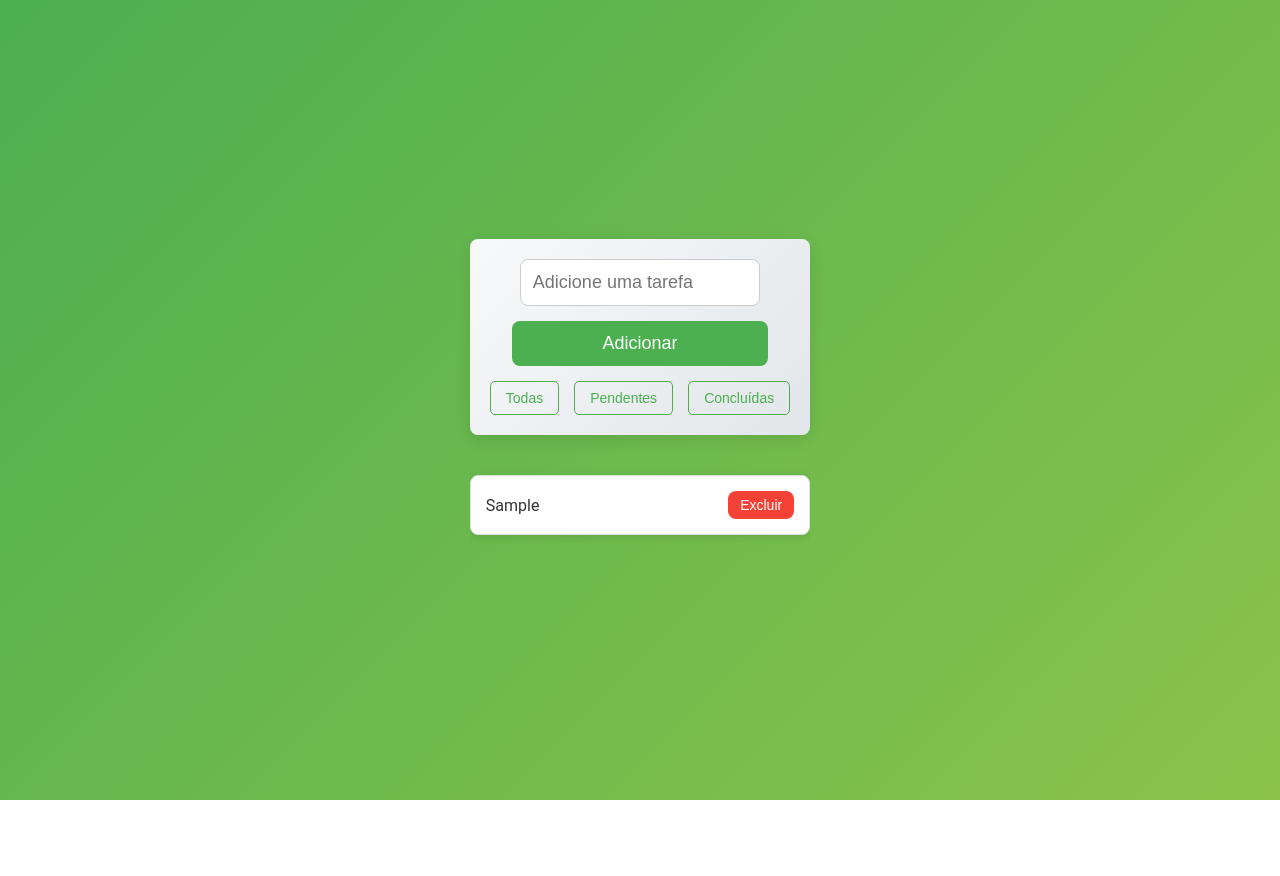
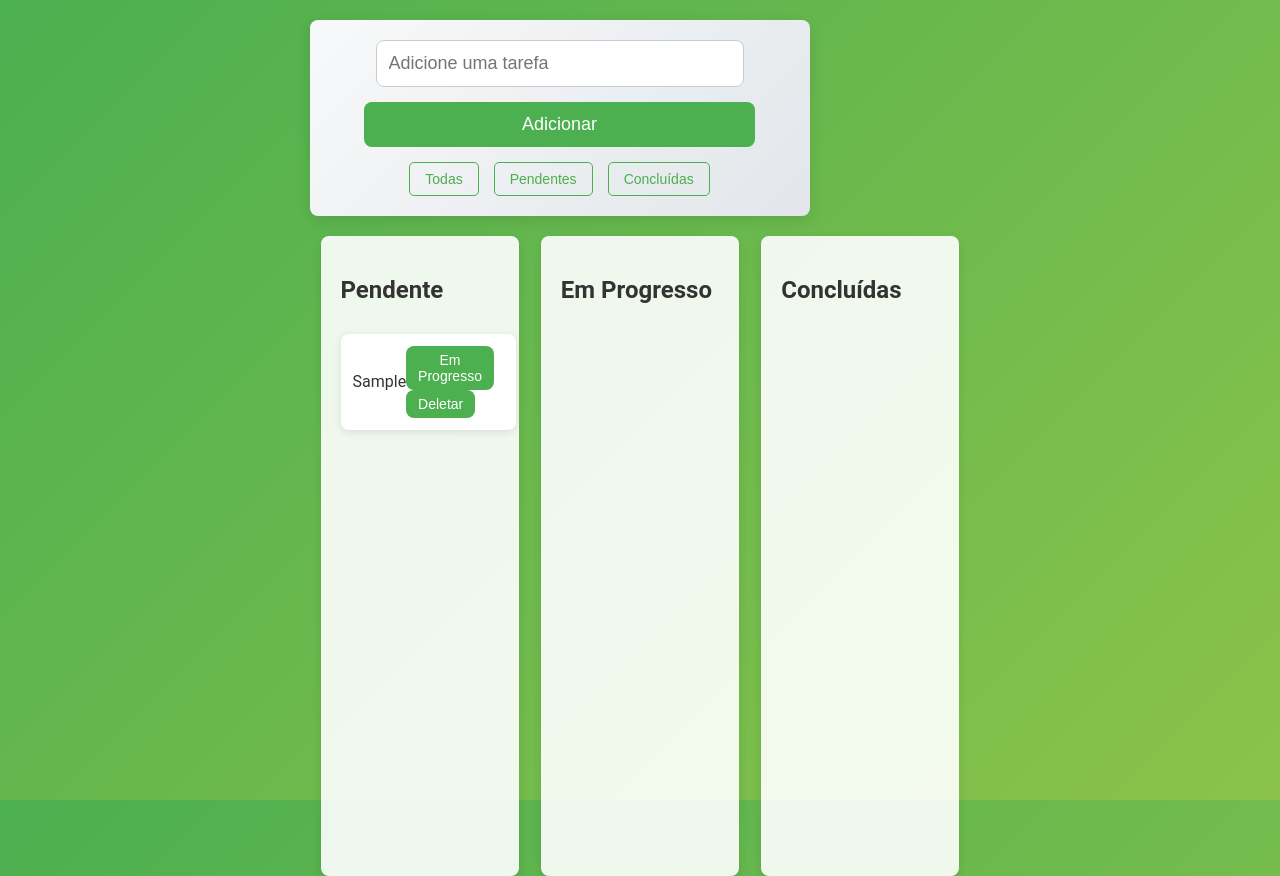
Before and after one commit to vLecaBR/to-do-list, a React (Create React App) app: page / in a window 1280 px wide. Both pictures are taken after typing "Sample" into the empty fields and a click on the button "Adicionar". Before the commit the page ends 800 px from the top, so only its background shows below. Built offline with nearby package versions, Linux system fonts and the light colour scheme.

Commit message:
melhorando para parecer mais o trello

```diff
--- a/src/App.jsx
+++ b/src/App.jsx
@@ -1,13 +1,12 @@
 // src/App.js
 import React, { useState, useEffect } from 'react';
 import Header from './components/Header';
-import TodoList from './components/TodoList';
+import TodoColumn from './components/TodoColumn';
 import GlobalStyle from './globalStyles';
 
 function App() {
   const [todos, setTodos] = useState([]);
   const [newTodo, setNewTodo] = useState("");
-  const [filter, setFilter] = useState("all");
 
   useEffect(() => {
     const storedTodos = JSON.parse(localStorage.getItem("todos"));
@@ -25,42 +24,30 @@ function App() {
       const newTodoItem = {
         id: Date.now(),
         text: newTodo,
-        completed: false,
+        status: 'pending', // Inicialmente todas as tarefas começam como "pendentes"
       };
       setTodos([...todos, newTodoItem]);
       setNewTodo("");
     }
   };
 
-  const toggleTodo = (id) => {
-    setTodos(todos.map(todo => todo.id === id ? { ...todo, completed: !todo.completed } : todo));
+  const updateStatus = (id, status) => {
+    setTodos(todos.map(todo => todo.id === id ? { ...todo, status } : todo));
   };
 
   const deleteTodo = (id) => {
     setTodos(todos.filter(todo => todo.id !== id));
   };
 
-  const filteredTodos = todos.filter(todo => {
-    if (filter === "completed") return todo.completed;
-    if (filter === "pending") return !todo.completed;
-    return true;
-  });
-
   return (
     <div>
       <GlobalStyle />
-      <Header
-        newTodo={newTodo}
-        setNewTodo={setNewTodo}
-        addTodo={addTodo}
-        setFilter={setFilter}  // Passando setFilter para o Header
-      />
-      <TodoList
-        todos={filteredTodos}
-        toggleTodo={toggleTodo}
-        deleteTodo={deleteTodo}
-        setFilter={setFilter}
-      />
+      <Header newTodo={newTodo} setNewTodo={setNewTodo} addTodo={addTodo} />
+      <div style={{ display: 'flex', justifyContent: 'space-around', width: '100%', height: '100%' }}>
+        <TodoColumn title="Pendente" todos={todos.filter(todo => todo.status === 'pending')} updateStatus={updateStatus} deleteTodo={deleteTodo} />
+        <TodoColumn title="Em Progresso" todos={todos.filter(todo => todo.status === 'in-progress')} updateStatus={updateStatus} deleteTodo={deleteTodo} />
+        <TodoColumn title="Concluídas" todos={todos.filter(todo => todo.status === 'completed')} updateStatus={updateStatus} deleteTodo={deleteTodo} />
+      </div>
     </div>
   );
 }
--- /dev/null
+++ b/src/components/TodoColumn/TodoColumn.styles.js
@@ -0,0 +1,22 @@
+// src/components/TodoColumn/TodoColumn.styles.js
+import styled from 'styled-components';
+
+export const TodoColumnContainer = styled.div`
+  width: 30%;
+  padding: 20px;
+  background-color: rgba(255, 255, 255, 0.9);
+  border-radius: 8px;
+  box-shadow: 0 4px 10px rgba(0, 0, 0, 0.1);
+  display: flex;
+  flex-direction: column;
+  align-items: flex-start;
+  overflow-y: auto;
+  height: 80vh;
+`;
+
+export const TodoColumnTitle = styled.h2`
+  font-size: 24px;
+  margin-bottom: 20px;
+  color: #333;
+  text-align: center;
+`;
--- /dev/null
+++ b/src/components/TodoColumn/index.jsx
@@ -0,0 +1,22 @@
+// src/components/TodoColumn/TodoColumn.jsx
+import React from 'react';
+import TodoItem from '../TodoItem';
+import { TodoColumnContainer, TodoColumnTitle } from './TodoColumn.styles';
+
+const TodoColumn = ({ title, todos, updateStatus, deleteTodo }) => {
+  return (
+    <TodoColumnContainer>
+      <TodoColumnTitle>{title}</TodoColumnTitle>
+      {todos.map(todo => (
+        <TodoItem
+          key={todo.id}
+          todo={todo}
+          updateStatus={updateStatus}
+          deleteTodo={deleteTodo}
+        />
+      ))}
+    </TodoColumnContainer>
+  );
+};
+
+export default TodoColumn;
--- a/src/components/TodoItem/TodoItem.styles.js
+++ b/src/components/TodoItem/TodoItem.styles.js
@@ -5,9 +5,8 @@ export const TodoItemContainer = styled.li`
   display: flex;
   justify-content: space-between;
   align-items: center;
-  padding: 15px;
+  padding: 12px;
   background-color: #fff;
-  border: 1px solid #ddd;
   margin: 10px 0;
   border-radius: 8px;
   box-shadow: 0 2px 8px rgba(0, 0, 0, 0.1);
@@ -27,7 +26,7 @@ export const TodoText = styled.span`
 `;
 
 export const Button = styled.button`
-  background-color: #f44336;
+  background-color: #4CAF50;
   color: white;
   border: none;
   padding: 6px 12px;
@@ -37,6 +36,10 @@ export const Button = styled.button`
   transition: background-color 0.3s ease;
 
   &:hover {
-    background-color: #d32f2f;
+    background-color: #45a049;
+  }
+
+  &:not(:last-child) {
+    margin-right: 10px;
   }
 `;
--- a/src/components/TodoItem/index.jsx
+++ b/src/components/TodoItem/index.jsx
@@ -2,13 +2,27 @@
 import React from 'react';
 import { TodoItemContainer, TodoText, Button } from './TodoItem.styles';
 
-const TodoItem = ({ todo, toggleTodo, deleteTodo }) => {
+const TodoItem = ({ todo, updateStatus, deleteTodo }) => {
+  const { id, text, status } = todo;
+
+  const handleStatusChange = (newStatus) => {
+    updateStatus(id, newStatus);
+  };
+
   return (
     <TodoItemContainer>
-      <TodoText completed={todo.completed} onClick={() => toggleTodo(todo.id)}>
-        {todo.text}
+      <TodoText completed={status === 'completed'} onClick={() => handleStatusChange(status === 'completed' ? 'pending' : 'completed')}>
+        {text}
       </TodoText>
-      <Button onClick={() => deleteTodo(todo.id)}>Excluir</Button>
+      <div>
+        {status !== 'completed' && (
+          <Button onClick={() => handleStatusChange('in-progress')}>Em Progresso</Button>
+        )}
+        {status !== 'pending' && (
+          <Button onClick={() => handleStatusChange('pending')}>Voltar</Button>
+        )}
+        <Button onClick={() => deleteTodo(id)}>Deletar</Button>
+      </div>
     </TodoItemContainer>
   );
 };
--- a/src/globalStyles.js
+++ b/src/globalStyles.js
@@ -6,19 +6,20 @@ const GlobalStyle = createGlobalStyle`
     font-family: 'Roboto', sans-serif;
     margin: 0;
     padding: 0;
-    background: linear-gradient(135deg, #4CAF50, #8BC34A);  // Fundo com gradiente
+    background: linear-gradient(135deg, #4CAF50, #8BC34A);
     color: #333;
     display: flex;
     justify-content: center;
-    align-items: center;
+    align-items: flex-start;
     height: 100vh;
     flex-direction: column;
+    overflow: hidden;
   }
 
   #root {
     display: flex;
     justify-content: center;
-    align-items: center;
+    align-items: flex-start;
     width: 100%;
     height: 100%;
     padding: 20px;
```
